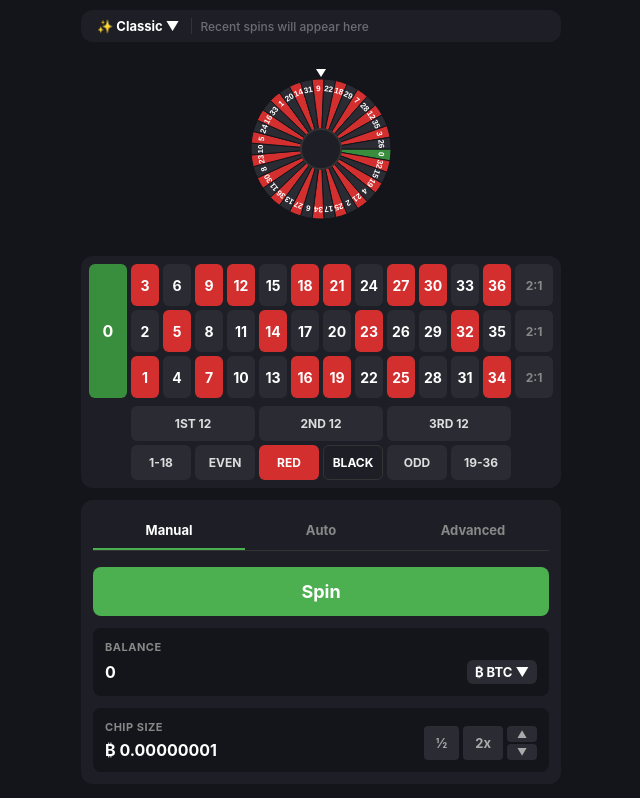
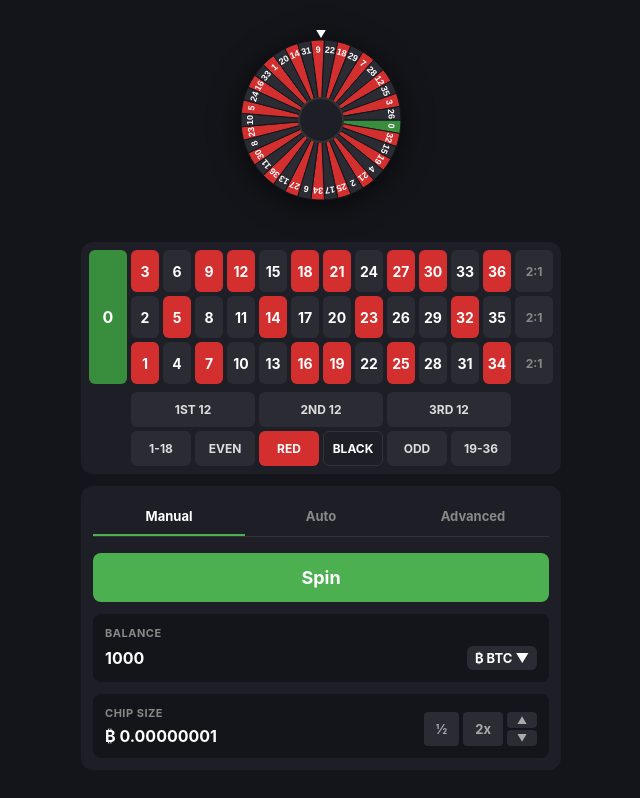
Before and after one commit to vodkashayan-oss/roulette, a plain HTML site: page index.html in a window 1280 px wide. Shown: the whole page, without its empty margins (319-959 px from the left). Drawn offline with Linux system fonts and the light colour scheme.

Commit message:
Update index.html

```diff
--- a/index.html
+++ b/index.html
@@ -12,30 +12,13 @@
     .app { width: 100%; max-width: 500px; padding: 10px; display: flex; flex-direction: column; gap: 12px; }
 
     /* =========================================
-       ۱. نوار بالایی (تاریخچه و Classic)
+       چرخ رولت (حالا در بالاترین قسمت قرار دارد)
        ========================================= */
-    .top-bar { background: #1e1f26; border-radius: 12px; padding: 8px; display: flex; align-items: center; gap: 8px; direction: ltr; overflow: hidden; }
-    .classic-btn { display: flex; align-items: center; gap: 4px; font-size: 13px; font-weight: 700; color: #fff; padding: 0 8px; white-space: nowrap; border-right: 1px solid #333; padding-right: 12px; }
-    .history-area { display: flex; gap: 6px; overflow-x: auto; scrollbar-width: none; flex: 1; align-items: center; }
-    .history-area::-webkit-scrollbar { display: none; }
-    .history-text { color: #6b6c76; font-size: 12px; font-weight: 500; white-space: nowrap; }
-
-    /* باکس اعداد تاریخچه (دقیقا شبیه عکس) */
-    .hist-box { min-width: 38px; height: 42px; border-radius: 8px; display: flex; align-items: center; justify-content: center; font-weight: bold; font-size: 14px; color: #fff; position: relative; }
-    .hist-box.red { background: #d32f2f; }
-    .hist-box.black { background: #2a2b33; }
-    .hist-box.green { background: #388e3c; }
-    /* خط زرد وسط صفر (شبیه عکس) */
-    .hist-box.green::after { content: ''; position: absolute; width: 2px; height: 100%; background: #fbc02d; }
+    .wheel-container { display: flex; justify-content: center; align-items: center; height: 200px; margin: 10px 0; }
+    canvas { width: 180px; height: 180px; filter: drop-shadow(0 5px 15px rgba(0,0,0,0.6)); }
 
     /* =========================================
-       چرخ رولت (برای اینکه بازی کار کنه)
-       ========================================= */
-    .wheel-container { display: flex; justify-content: center; align-items: center; height: 180px; margin: 5px 0; }
-    canvas { width: 160px; height: 160px; }
-
-    /* =========================================
-       ۲. میز شرط بندی (دقیقا مثل تصویر)
+       میز شرط بندی (دقیقا مثل تصویر)
        ========================================= */
     .table-wrapper { background: #1e1f26; padding: 8px; border-radius: 12px; display: flex; flex-direction: column; gap: 4px; direction: ltr; }
 
@@ -66,7 +49,7 @@
     .bot-cell.black { background: #1e1f26; border: 1px solid #333; color: #fff; }
 
     /* =========================================
-       ۳. بخش کنترل‌ها (تب‌ها، دکمه، موجودی)
+       بخش کنترل‌ها (تب‌ها، دکمه، موجودی)
        ========================================= */
     .controls-wrapper { background: #1e1f26; padding: 12px; border-radius: 12px; display: flex; flex-direction: column; gap: 12px; direction: ltr; }
 
@@ -107,20 +90,12 @@
 
 <div class="app">
 
-    <!-- ۱. نوار بالایی -->
-    <div class="top-bar">
-        <div class="classic-btn">✨ Classic ▼</div>
-        <div class="history-area" id="historyBar">
-            <span class="history-text">Recent spins will appear here</span>
-        </div>
+    <!-- چرخ بازی (حالا در بالاترین قسمت است) -->
+    <div class="wheel-container">
+        <canvas id="wheelCanvas" width="180" height="180"></canvas>
     </div>
 
-    <!-- چرخ بازی -->
-    <div class="wheel-container">
-        <canvas id="wheelCanvas" width="160" height="160"></canvas>
-    </div>
-
-    <!-- ۲. میز شرط بندی -->
+    <!-- میز شرط بندی -->
     <div class="table-wrapper">
         <!-- بخش اصلی (صفر + اعداد + 2:1) -->
         <div class="main-grid">
@@ -149,7 +124,7 @@
         </div>
     </div>
 
-    <!-- ۳. کنترل‌ها -->
+    <!-- کنترل‌ها -->
     <div class="controls-wrapper">
         <div class="tabs">
             <div class="tab active">Manual</div>
@@ -190,7 +165,7 @@ const NUMBERS = [0,32,15,19,4,21,2,25,17,34,6,27,13,36,11,30,8,23,10,5,24,16,33,
 const RED = new Set([1,3,5,7,9,12,14,16,18,19,21,23,25,27,30,32,34,36]);
 let balance = 1000;
 
-// ساخت جدول اعداد دقیقا مثل تصویر
+// ساخت جدول اعداد
 const numbersGrid = document.getElementById('numbersGrid');
 numbersGrid.innerHTML = '';
 // ردیف ۱: 3, 6, 9 ... 36
@@ -212,12 +187,12 @@ for (let i = 1; i <= 12; i++) {
 // --- انیمیشن چرخ ---
 const canvas = document.getElementById('wheelCanvas');
 const ctx = canvas.getContext('2d');
-const CX = 80, CY = 80, R = 70;
+const CX = 90, CY = 90, R = 80;
 const POCKETS = 37;
 const STEP = (Math.PI * 2) / POCKETS;
 
 function drawWheel(angle) {
-    ctx.clearRect(0, 0, 160, 160);
+    ctx.clearRect(0, 0, 180, 180);
 
     for (let i = 0; i < POCKETS; i++) {
         const start = i * STEP + angle;
@@ -230,23 +205,25 @@ function drawWheel(angle) {
 
         // متن
         ctx.save(); ctx.translate(CX, CY); ctx.rotate(start + STEP / 2); ctx.translate(R - 10, 0); ctx.rotate(Math.PI / 2);
-        ctx.fillStyle = '#fff'; ctx.font = 'bold 8px Arial'; ctx.textAlign = 'center'; ctx.textBaseline = 'middle'; ctx.fillText(num, 0, 0); ctx.restore();
+        ctx.fillStyle = '#fff'; ctx.font = 'bold 9px Arial'; ctx.textAlign = 'center'; ctx.textBaseline = 'middle'; ctx.fillText(num, 0, 0); ctx.restore();
     }
 
     // مرکز
-    ctx.beginPath(); ctx.arc(CX, CY, 20, 0, Math.PI * 2); ctx.fillStyle = '#1e1f26'; ctx.fill(); ctx.strokeStyle = '#333'; ctx.lineWidth = 2; ctx.stroke();
+    ctx.beginPath(); ctx.arc(CX, CY, 22, 0, Math.PI * 2); ctx.fillStyle = '#1e1f26'; ctx.fill(); ctx.strokeStyle = '#333'; ctx.lineWidth = 2; ctx.stroke();
     // نشانگر بالا
-    ctx.beginPath(); ctx.moveTo(CX, CY - R - 2); ctx.lineTo(CX - 5, CY - R - 10); ctx.lineTo(CX + 5, CY - R - 10); ctx.closePath(); ctx.fillStyle = '#fff'; ctx.fill();
+    ctx.beginPath(); ctx.moveTo(CX, CY - R - 2); ctx.lineTo(CX - 6, CY - R - 12); ctx.lineTo(CX + 6, CY - R - 12); ctx.closePath(); ctx.fillStyle = '#fff'; ctx.fill();
 }
 
 let currentAngle = 0;
 drawWheel(currentAngle);
 
 const spinBtn = document.getElementById('spinBtn');
-const historyBar = document.getElementById('historyBar');
 const balanceDisplay = document.getElementById('balanceDisplay');
 const winAlert = document.getElementById('winAlert');
 let isSpinning = false;
+
+// آپدیت اولیه موجودی
+balanceDisplay.textContent = balance;
 
 spinBtn.addEventListener('click', () => {
     if (isSpinning) return;
@@ -287,16 +264,7 @@ function finishGame(num) {
     isSpinning = false;
     spinBtn.disabled = false;
 
-    // آپدیت تاریخچه (دقیقا شبیه عکس)
-    if(historyBar.querySelector('.history-text')) historyBar.innerHTML = '';
-    const type = num === 0 ? 'green' : (RED.has(num) ? 'red' : 'black');
-    const histBox = document.createElement('div');
-    histBox.className = `hist-box ${type}`;
-    histBox.textContent = num;
-    historyBar.prepend(histBox);
-    if (historyBar.children.length > 10) historyBar.lastChild.remove();
-
-    // منطق برد و باخت (دمو)
+    // منطق برد و باخت
     if (num !== 0 && Math.random() > 0.5) {
         balance += 20;
         balanceDisplay.textContent = balance;
```
